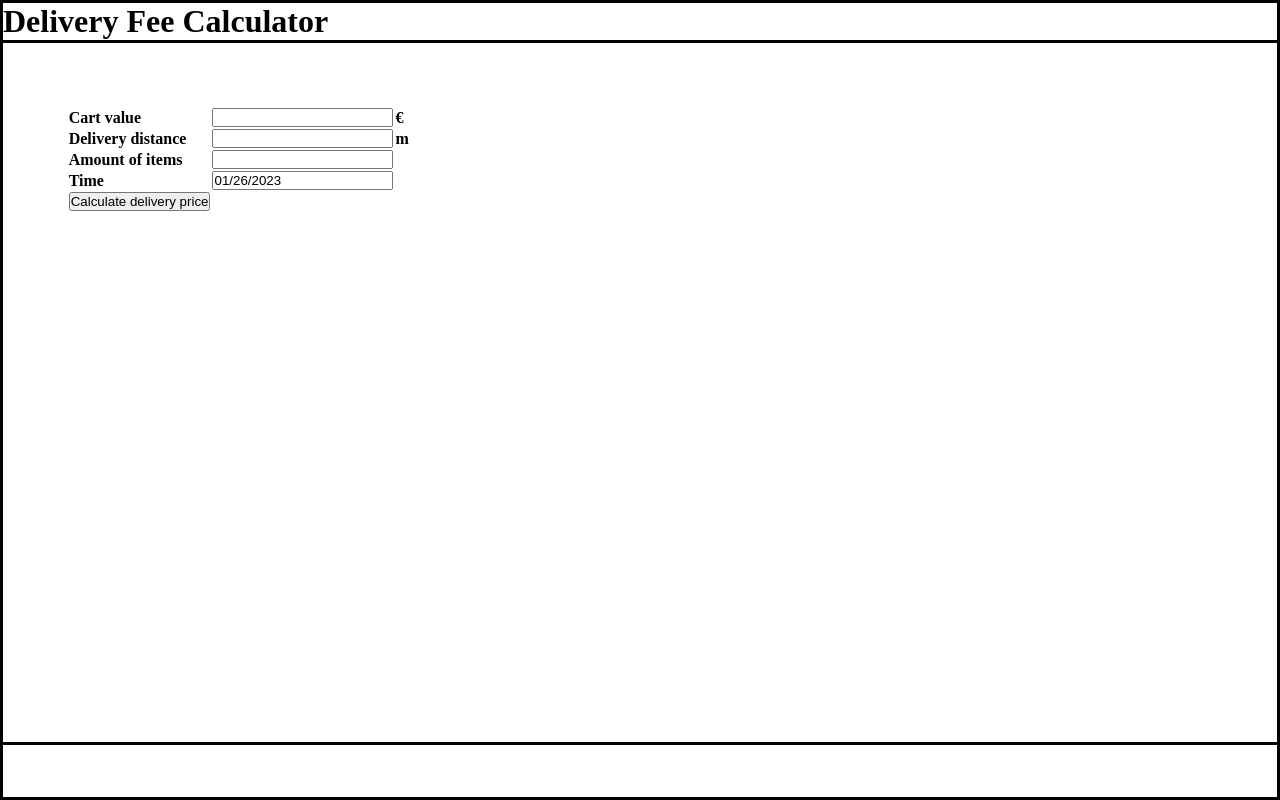
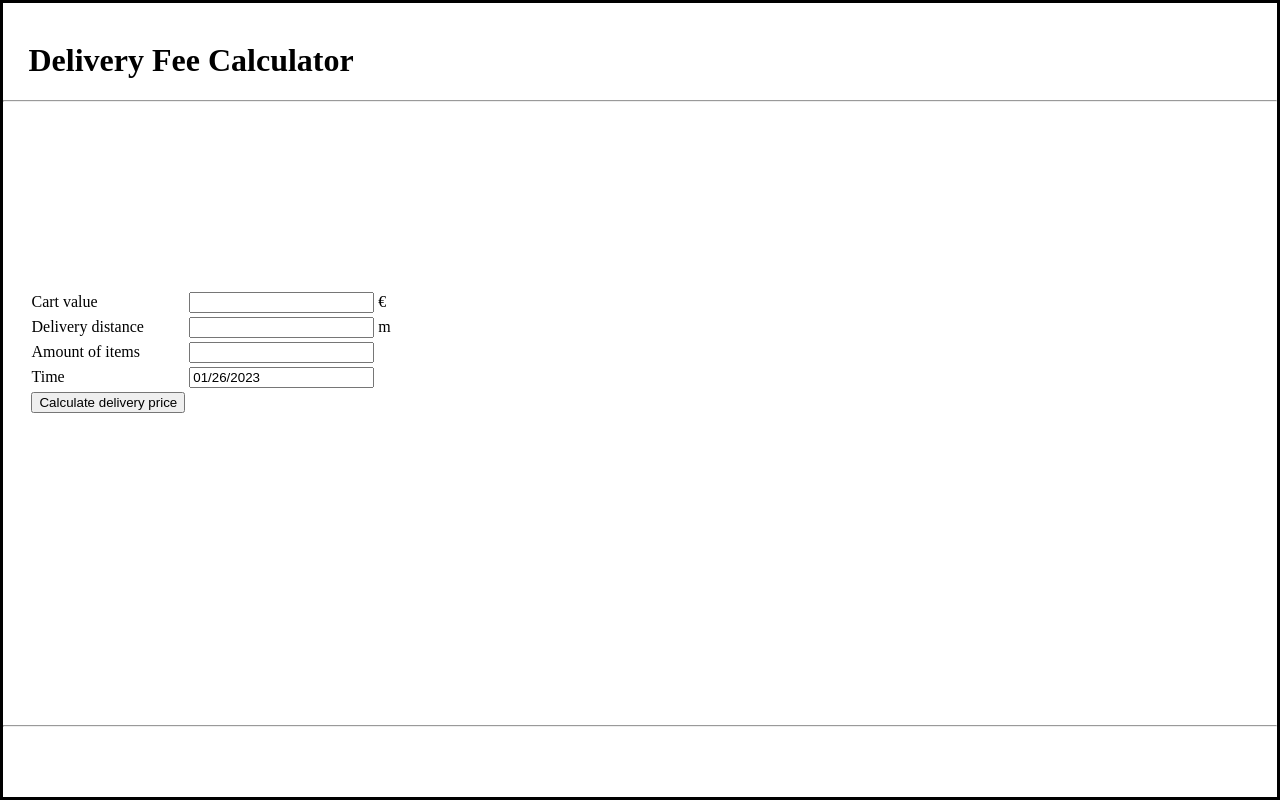
Before and after one commit to PetteriLeivo/Wolt_Delivery_Fee_Calculator, a React (Create React App) app: page / in a window 1280 px wide. Built offline with nearby package versions, Linux system fonts and the light colour scheme.

Commit message:
updated styles

```diff
--- a/public/style.css
+++ b/public/style.css
@@ -1,20 +1,23 @@
-* {
+body {
   margin: 0;
   padding: 0;
 }
 
 html {
+  height: 100%;
   box-sizing: border-box;
-    width: 100%;
-    height: 100%;
   border: solid;
 }
+
 body {
+  height: 100%;
   width: 100%;
-    height: 100%;
+
+
 }
 
 #root {
   width: 100%;
   height: 100%;
+
 }
--- a/src/components/InputForm.tsx
+++ b/src/components/InputForm.tsx
@@ -160,16 +160,17 @@ const InputFormAndResult = () => {
         <div id="titleAndContent">
             <div id="titleSection">
                 <h1>Delivery Fee Calculator</h1>
+                <hr/>
             </div >
             <div id="contentSection">
                 <InputForm onSubmit={onSubmit} startDate={startDate} setStartDate={setStartDate} />
                 <DeliveryFeeResult deliveryFee={calculatedDeliveryFee} />
             </div >
-            <div id="bottom">
+             <div id="bottom">
+             <hr/>
+
             </div>
         </div >
-
-
     )
 
 }
--- a/src/components/InputFormStyle.css
+++ b/src/components/InputFormStyle.css
@@ -1,29 +1,26 @@
+
 #titleAndContent {
+  height: 100%;
   width: 100%;
-  height: 100%;
+  align-items: center;
+  display: grid;
+  gap: 50px;
+  grid-template-rows: 6% 1fr 18%;
 }
 
-#titleSection {
-  box-sizing: border-box;
-  width: 100%;
-  height: 5%;
-  border-bottom: solid
+
+
+
+h1 {
+  width: 98%;
+  padding-left: 2%;
+  padding-top: 6%;
+
 }
 
+
 #contentSection {
-  box-sizing: border-box;
-  margin-top: 5%;
-  width: 90%;
-  height: 80%;
-  margin-left: 5%;
-  margin-right: 0%;
-  margin-bottom: 0%;
-  font-weight: bold;
+  width: 98%;
+  padding-left: 2%;
+
 }
-
-#bottom {
-  box-sizing: border-box;
-  height: 5%;
-  width: 100%;
-  border-top: solid
-}
```
Also changed, not shown: 1 other file (tests, documents, lock files or other folders). Lines whose indentation alone changed are shown as unchanged.
